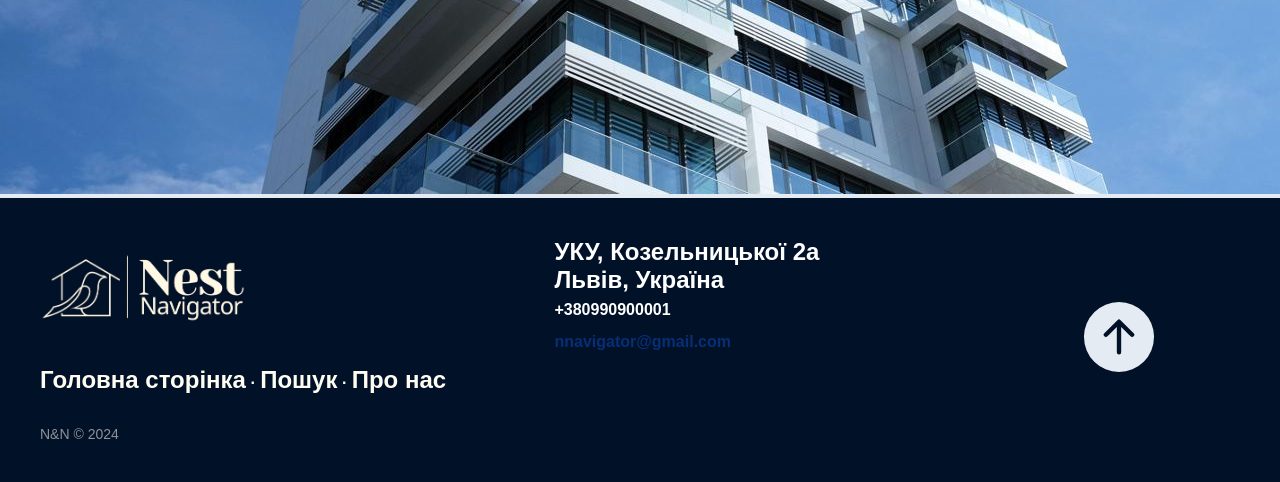
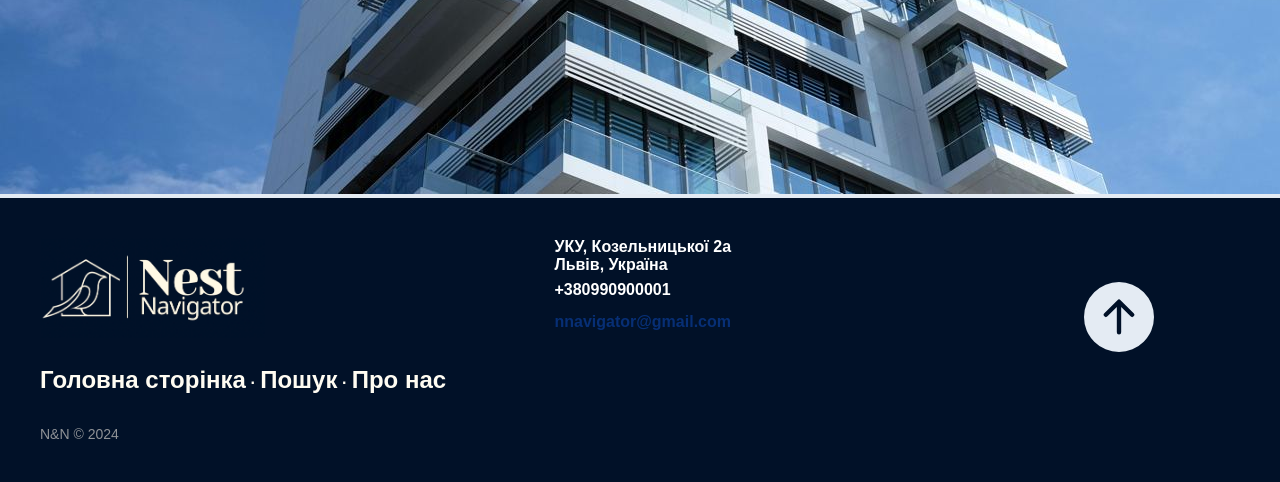
Before and after one commit to viktorpakholok/Nest-Navigator, a Flask app: page / in a window 1280 px wide. Shown: the part 2460-2942 px from the top of the page. Run offline with Flask 3, Linux system fonts and the light colour scheme.

Commit message:
change text size in footer

```diff
--- a/website/static/css/style.css
+++ b/website/static/css/style.css
@@ -69,10 +69,6 @@ main {
 
 .find_ap {
   font-size: 2em;
-}
-
-.adress {
-  font-size: 1.5em;
 }
 
 button {
@@ -340,6 +336,10 @@ button[type="submit"]:hover {
   line-height: 0;
 }
 
+.adress {
+  font-size: 2vh;
+}
+
 .footer-distributed .footer-center p a {
   color: #072f75;
   text-decoration: none;
```
